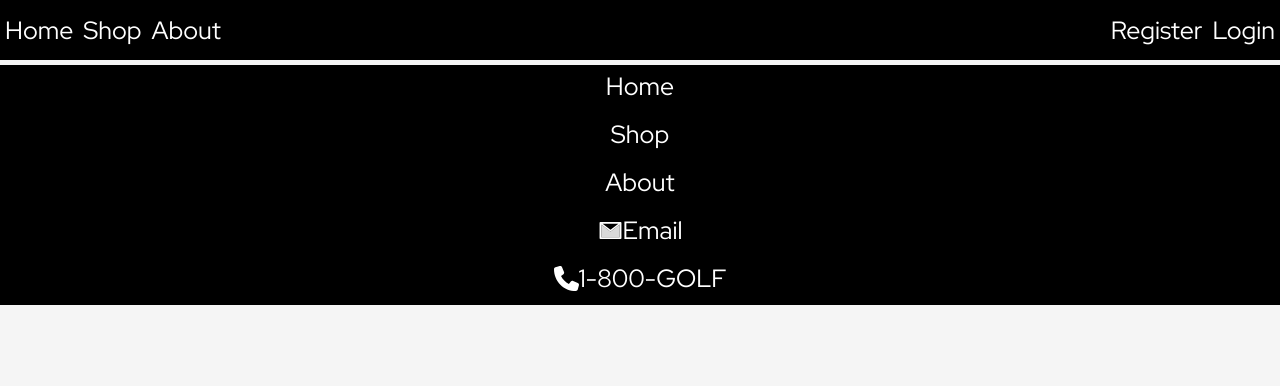
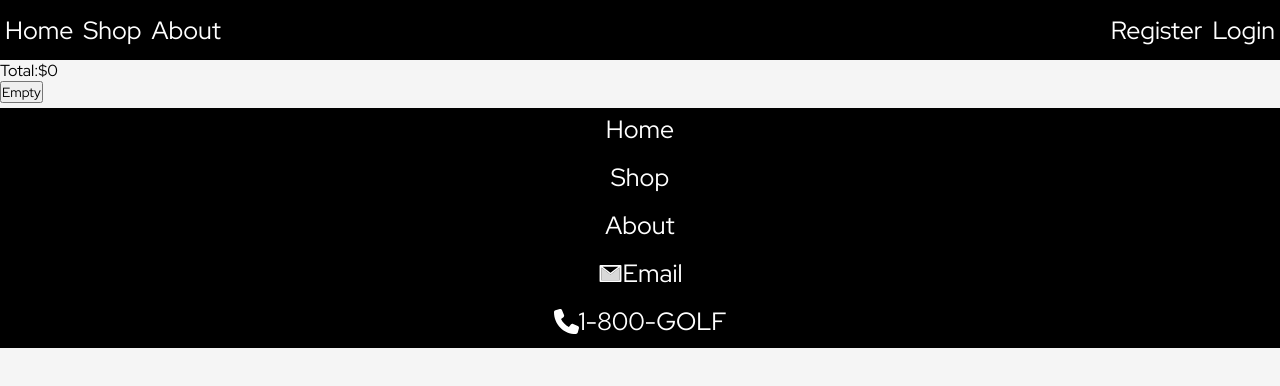
Before and after one commit to danny8823/E-commerce, a React (Create React App) app in the folder frontend/: page /cart in a window 1280 px wide. Shown: the top 386 px of the page. Built offline with nearby package versions, Linux system fonts and the light colour scheme.

Commit message:
Added cart logic and cart total logic

```diff
--- a/frontend/src/App.js
+++ b/frontend/src/App.js
@@ -11,6 +11,7 @@ import { useSelector } from 'react-redux';
 import PrivateNavBar from './components/Navbar/PrivateNavBar';
 import UserProfile from './components/Users/UserProfile';
 import SingleProduct from './components/Product/SingleProduct';
+import Cart from './components/Cart/Cart';
 
 function App() {
   const user = useSelector((state)=>state?.auth?.user)
@@ -26,6 +27,7 @@ function App() {
           <Route path = '/register' element = {<Register/>}/>
           <Route path = '/profile' element = {<UserProfile/>}/>
           <Route path = '/item/:id' element = {<SingleProduct/>}/>
+          <Route path = '/cart' element = {<Cart/>}/>
         </Routes>
         <Footer/>
       </BrowserRouter>
--- a/frontend/src/components/Cart/Cart.jsx
+++ b/frontend/src/components/Cart/Cart.jsx
@@ -1,19 +1,35 @@
-import React, { createContext } from 'react'
-
-interface ICartItemsContext {
-    cartItemes: ICartItem[];
-    setCartItems: (cartItems: ICartItem[]) => void;
-}
-
-export const CartItemsContext = createContext(ICartItemsContext)({
-    cartItems: [],
-    setCartItems: () => {},
-  });
+import React, { useEffect, useState } from 'react'
+import { useDispatch, useSelector } from 'react-redux'
+import { emptyCart, getTotal } from '../../redux/slice/cartSlice'
 
 const Cart = () => {
+  const cart = useSelector((state)=>state?.cart?.items)
+  const dispatch = useDispatch()
+  const [cartTotal, setCartTotal] = useState(0)
+
+  const emptyCartButtonHandler = () => {
+    dispatch(emptyCart())
+  }
+
+  useEffect(() => {
+    let total = 0
+    cart.map((item) => (
+      total += item.price * item.quantity
+    ))
+    setCartTotal(total)
+  },cart)
 
   return (
-    <div>Cart</div>
+    <div>
+      {cart?.map((item)=> (
+        <div>
+          <p>{item.itemName}</p>
+          <p>${item.price} x {item.quantity} = ${item.price * item.quantity}</p>
+        </div>
+      ))}
+      <p>Total:${cartTotal}</p>
+      <button onClick={emptyCartButtonHandler}>Empty</button>
+    </div>
   )
 }
 
--- a/frontend/src/components/Navbar/PrivateNavBar.jsx
+++ b/frontend/src/components/Navbar/PrivateNavBar.jsx
@@ -13,7 +13,6 @@ const PrivateNavBar = () => {
     localStorage.removeItem('userInfo')
   }
 
-  const cart = useSelector((state)=>state?.cart.items)
 
   return (
    <div className = 'navbar-container'>
@@ -23,7 +22,7 @@ const PrivateNavBar = () => {
         <Link to = '/about'>About</Link>
       </div>
       <div>
-        <Link to = '/cart'>Cart:</Link>
+        <Link to = '/cart'>Cart</Link>
         <Link to = '/profile'>Profile</Link>
         <Link className = 'logout' onClick={logoutHandler}>Logout</Link>
       </div>
--- a/frontend/src/components/Shop/Shop.jsx
+++ b/frontend/src/components/Shop/Shop.jsx
@@ -20,7 +20,11 @@ const Shop = () => {
   const cartClickHandler = ({item}) => {
     dispatch(addToCart({
       productId: item._id,
-      quantity: 1
+      itemName: item.itemName,
+      image: item.image,
+      price: item.price,
+      quantity: 1,
+
     }))
   }
   const filterClickHandler = (e) => {
--- a/frontend/src/redux/slice/cartSlice.js
+++ b/frontend/src/redux/slice/cartSlice.js
@@ -9,14 +9,20 @@ const cartSlice = createSlice({
     initialState,
     reducers: {
         addToCart: (state,action) => {
-            const {productId, quantity} = action.payload;
+            const {productId, quantity,image,price,itemName} = action.payload;
+            console.log(action.payload)
             const indexProductId = (state.items).findIndex(item => item.productId === productId);
             if(indexProductId >= 0){
                 state.items[indexProductId].quantity += quantity;
             }else{
-                state.items.push({productId, quantity});
+                state.items.push({productId,itemName, quantity,image,price});
             }
             localStorage.setItem("carts", JSON.stringify(state.items));
+        },
+        emptyCart: (state,action) => {
+            localStorage.removeItem('carts')
+            localStorage.setItem("carts",[])
+            state.cart = null;
         },
         changeQuantity: (state,action) => {
             const {productId, quantity} = action.payload
@@ -40,7 +46,9 @@ const cartSlice = createSlice({
 
 export const {
     addToCart,
-    changeQuantity
+    changeQuantity,
+    emptyCart,
+    getTotal
 } = cartSlice.actions
 
 const cartReducer = cartSlice.reducer
```
